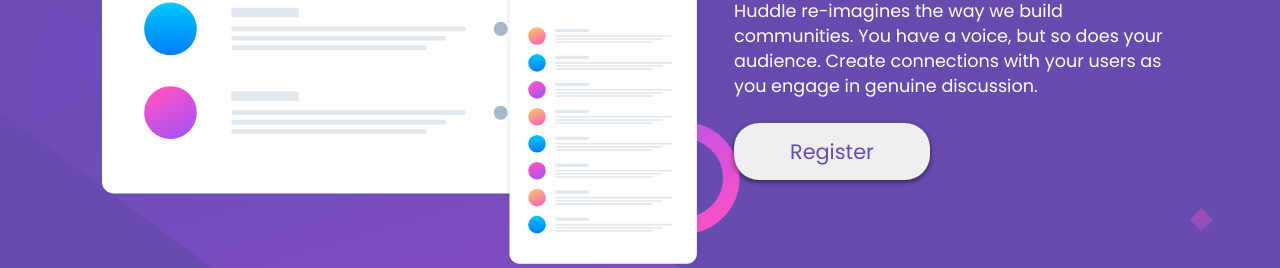
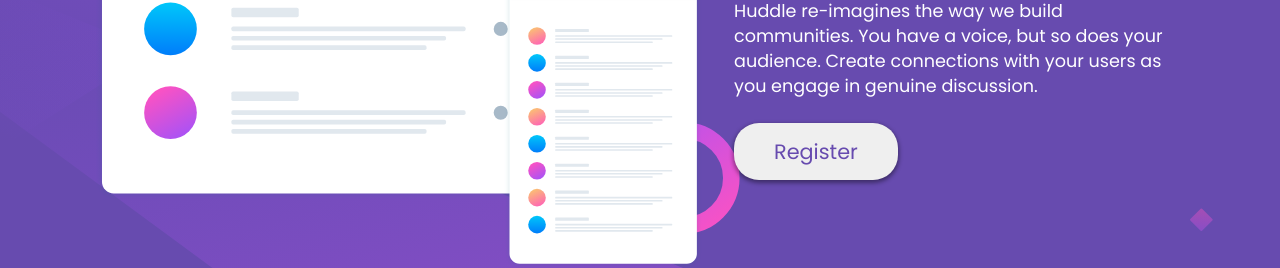
Before and after one commit to Kamasah-Dickson/Huddle-Page, a plain HTML site: page index.html in a window 1280 px wide. Shown: the part 281-549 px from the top of the page. Drawn offline with nearby package versions, Linux system fonts and the light colour scheme; files that its build step writes are made by us from their sources.

Commit message:
Update style.scss

```diff
--- a/css/style.scss
+++ b/css/style.scss
@@ -162,7 +162,7 @@ footer{
           }
           .btn{
             align-self: flex-start;
-            padding: .8rem 3.5rem;
+            padding: .8rem 2.5rem;
             font-size: 1.3rem;
             text-transform: capitalize;
             color:hsl(257, 40%, 49%);
```
